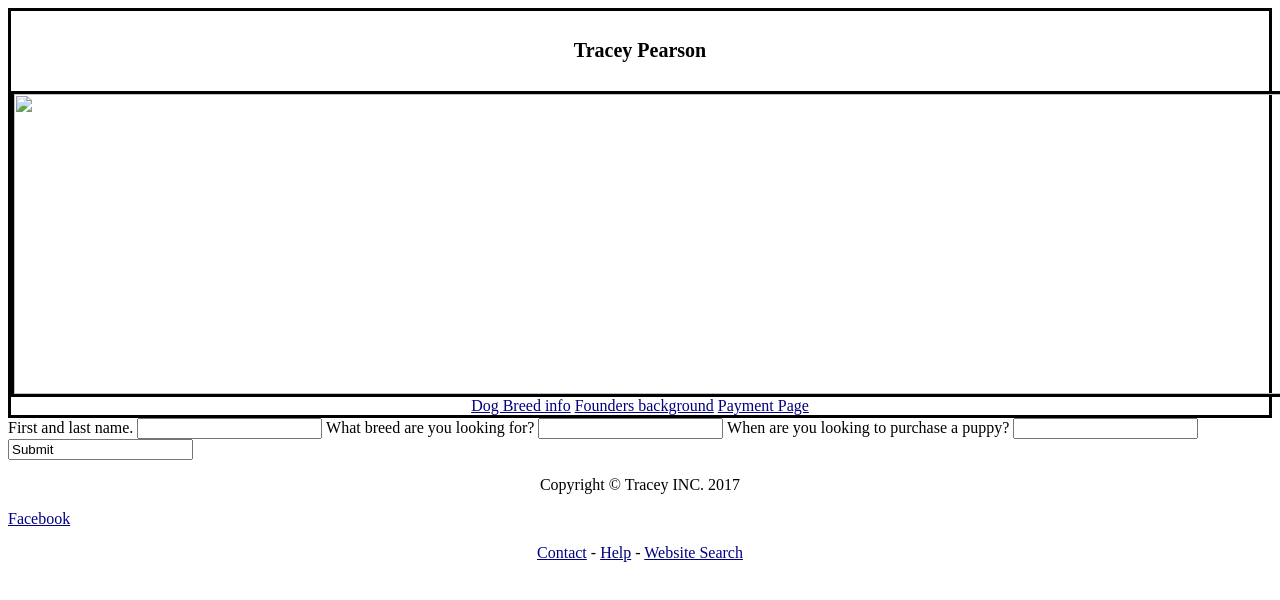
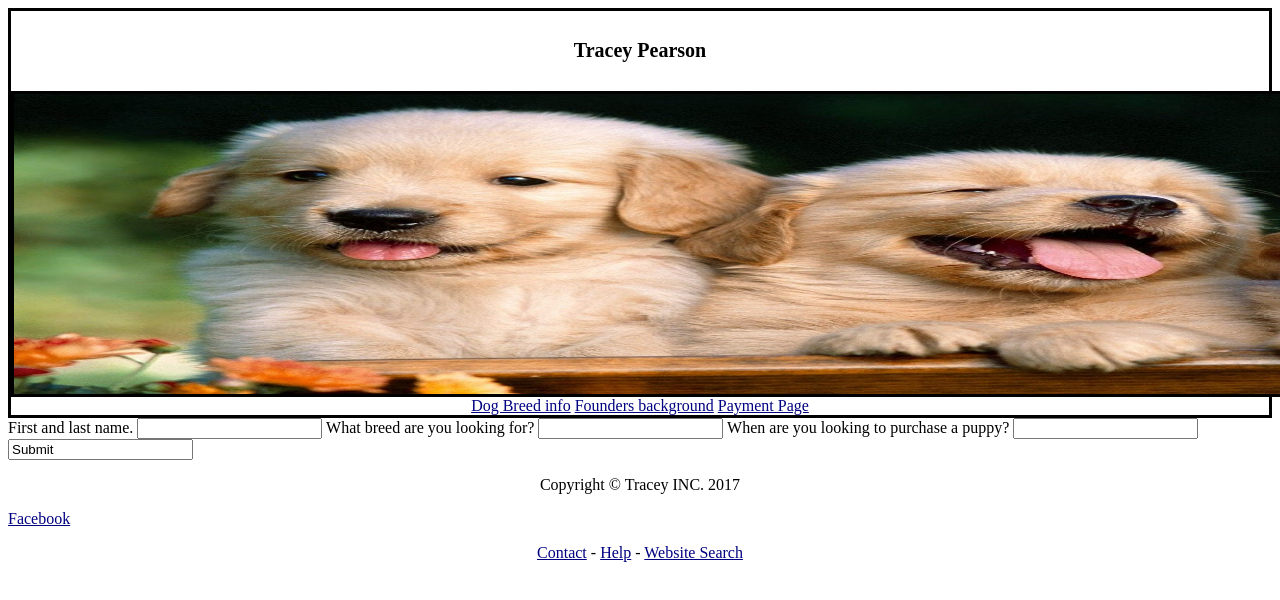
Before and after one commit to typ7/TraceyPearson-cs0134-, a plain HTML site: page index.html in a window 1280 px wide. Shown: the top 600 px of the page. Drawn offline with Linux system fonts and the light colour scheme.

Commit message:
Update index.html

```diff
--- a/index.html
+++ b/index.html
@@ -11,7 +11,7 @@
 <header>
 <div class="header">
     <h1>Tracey Pearson</h1>
-    <img class="displayed" src="Images/puppies.jpg"/>
+    <img class="displayed" src="puppies.jpg"/>
 
           <a href="Dogbreed.com">Dog Breed info</a>
           <a href="http://www.pittsburghpanthers.com/sports/w-gym/mtt/tracey_pearson_854921.html">Founders background</a>
```
